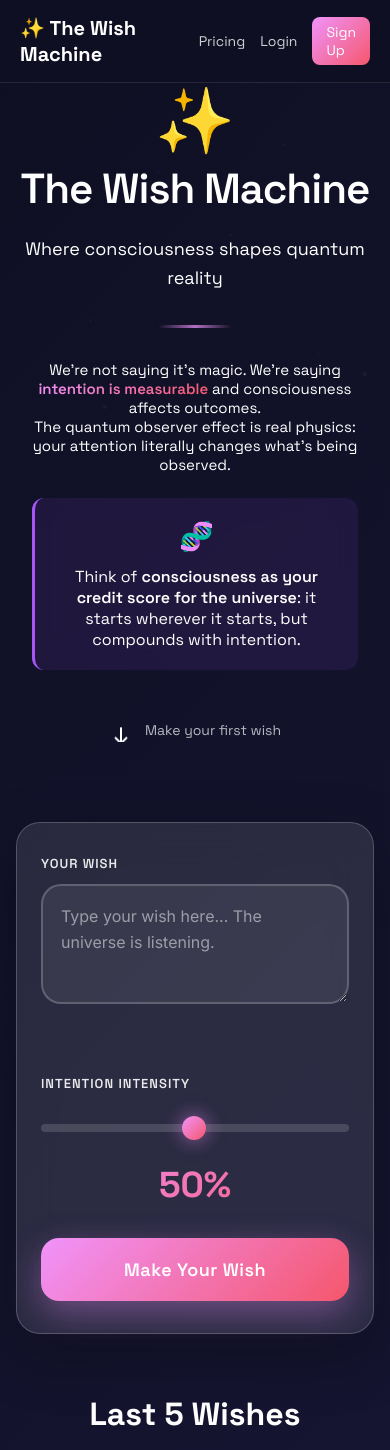
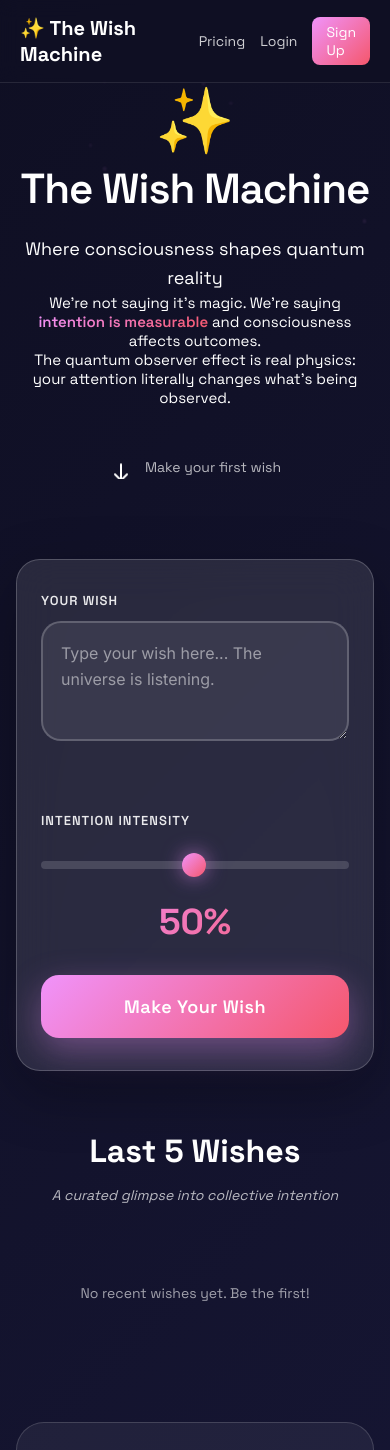
Before and after one commit to greenisagoodcolor/the-wish-machine, a Flask app: page / in a window 390 px wide. Shown: the top 1450 px of the page. Run offline with Flask 3, Linux system fonts and the light colour scheme; data that the repository does not hold is empty; some libraries are stand-ins or nearby versions.

Commit message:
CRITICAL BUG FIXES: Modal blocking results + Hero section cleanup
Critical Bug Fix:
- Add failsafe code to ensure sacred backdrop is fully removed (display: none)
- Add failsafe to ensure results container displays (display: block)
- Fix potential z-index issue where modal (z-index: 10000) blocks results
- Add 100ms delay before scroll to ensure rendering completes

Hero Section Cleanup:
- Remove two-column grid layout (hero-description-grid, hero-col)
- Remove consciousness metaphor callout box
- Keep simple, centered hero with original text:
  * "We're not saying it's magic. We're saying intention is measurable"
  * "The quantum observer effect is real physics"
- Fix arrow pointer cutoff (add overflow: visible, stroke-linecap: round)
- Remove all CSS for deleted elements (grid, divider, metaphor)

CSS Cleanup:
- Remove 50+ lines of unused CSS for deleted components
- Remove mobile/tablet breakpoints for deleted elements
- Remove GPU acceleration for deleted elements
- Maintain mystical color scheme (purple/pink gradients)

Impact:
- Results now guaranteed to display after modal
- Cleaner hero section with better UX
- Arrow pointer displays correctly without cutoff
- Reduced CSS payload

🤖 Generated with Claude Code

Co-Authored-By: Claude <noreply@anthropic.com>

```diff
--- a/templates/index.html
+++ b/templates/index.html
@@ -230,34 +230,6 @@
             z-index: 1;
         }
 
-        .hero-divider {
-            width: 60px;
-            height: 3px;
-            background: linear-gradient(90deg, transparent, #f093fb, transparent);
-            margin: 32px auto;
-            border-radius: 2px;
-            animation: pulse-width 3s ease-in-out infinite;
-        }
-
-        @keyframes pulse-width {
-            0%, 100% { width: 60px; opacity: 0.6; }
-            50% { width: 100px; opacity: 1; }
-        }
-
-        /* Two-column grid for better scanability */
-        .hero-description-grid {
-            display: grid;
-            grid-template-columns: 1fr 1fr;
-            gap: 48px;
-            max-width: 900px;
-            margin: 32px auto;
-            align-items: start;
-        }
-
-        .hero-col {
-            text-align: left;
-        }
-
         .hero-description strong {
             color: white;
             font-weight: 600;
@@ -265,26 +237,6 @@
             -webkit-background-clip: text;
             -webkit-text-fill-color: transparent;
             background-clip: text;
-        }
-
-        /* Consciousness metaphor callout */
-        .consciousness-metaphor {
-            background: rgba(168, 85, 247, 0.1);
-            border-left: 3px solid #a855f7;
-            padding: 24px;
-            border-radius: 12px;
-            backdrop-filter: blur(10px);
-            transition: all 0.3s ease;
-        }
-
-        .consciousness-metaphor:hover {
-            background: rgba(168, 85, 247, 0.15);
-            transform: translateX(4px);
-        }
-
-        .metaphor-icon {
-            font-size: 32px;
-            margin-bottom: 12px;
         }
 
         /* CTA hint with animated arrow */
@@ -1997,12 +1949,6 @@
            ============================================ */
         @media (max-width: 768px) {
             /* Hero section mobile optimization */
-            .hero-description-grid {
-                grid-template-columns: 1fr;
-                gap: 24px;
-                padding: 0 16px;
-            }
-
             h1 {
                 font-size: 42px;
                 letter-spacing: -1px;
@@ -2015,18 +1961,6 @@
             .hero-description {
                 font-size: 15px;
                 text-align: center;
-            }
-
-            .hero-col {
-                text-align: center;
-            }
-
-            .consciousness-metaphor {
-                padding: 20px;
-            }
-
-            .metaphor-icon {
-                font-size: 28px;
             }
 
             /* Consciousness meter mobile */
@@ -2121,10 +2055,6 @@
         @media (min-width: 769px) and (max-width: 1024px) {
             h1 {
                 font-size: 54px;
-            }
-
-            .hero-description-grid {
-                gap: 32px;
             }
         }
 
@@ -2170,12 +2100,6 @@
                 transform: none;
             }
 
-            .hero-divider {
-                animation: none;
-                width: 80px;
-                opacity: 1;
-            }
-
             .arrow-down {
                 animation: none;
             }
@@ -2192,11 +2116,6 @@
                 border: 2px solid rgba(255, 255, 255, 0.4);
             }
 
-            .consciousness-metaphor {
-                background: rgba(168, 85, 247, 0.2);
-                border-left-width: 4px;
-            }
-
             .wish-input {
                 border-width: 3px;
                 background: rgba(255, 255, 255, 0.12);
@@ -2231,7 +2150,6 @@
         /* GPU acceleration for smooth animations */
         .make-wish-btn,
         .card,
-        .consciousness-metaphor,
         .sacred-geometry-large,
         .quantum-particle {
             will-change: transform;
@@ -2239,8 +2157,7 @@
 
         /* Optimize for 60 FPS */
         @media (hover: hover) {
-            .card:hover,
-            .consciousness-metaphor:hover {
+            .card:hover {
                 backface-visibility: hidden;
                 perspective: 1000px;
             }
@@ -2300,34 +2217,17 @@
                 <h1>The Wish Machine</h1>
                 <p class="tagline">Where consciousness shapes quantum reality</p>
 
-                <!-- Breathing room separator -->
-                <div class="hero-divider"></div>
-
-                <!-- Two-column layout for better scanability -->
-                <div class="hero-description-grid">
-                    <div class="hero-col">
                 <p class="hero-description">
                     We're not saying it's magic. We're saying <strong>intention is measurable</strong> and consciousness affects outcomes.
                 </p>
                 <p class="hero-description">
                     The quantum observer effect is real physics: your attention literally changes what's being observed.
                 </p>
-                    </div>
-                    <div class="hero-col">
-                        <div class="consciousness-metaphor">
-                            <div class="metaphor-icon">🧬</div>
-                            <p class="hero-tagline-secondary">
-                                Think of <strong>consciousness as your credit score for the universe</strong>:
-                                it starts wherever it starts, but compounds with intention.
-                            </p>
-                        </div>
-                    </div>
-                </div>
 
                 <!-- Call to action hint -->
                 <div class="hero-cta-hint">
-                    <svg class="arrow-down" width="24" height="24" viewBox="0 0 24 24">
-                        <path d="M12 4v16m0 0l-6-6m6 6l6-6" stroke="white" stroke-width="2" fill="none"/>
+                    <svg class="arrow-down" width="24" height="24" viewBox="0 0 24 24" style="overflow: visible;">
+                        <path d="M12 4v16m0 0l-6-6m6 6l6-6" stroke="white" stroke-width="2" fill="none" stroke-linecap="round" stroke-linejoin="round"/>
                     </svg>
                     <span>Make your first wish</span>
                 </div>
@@ -3396,15 +3296,25 @@
         }
 
         function displayResults(data, wish, intensity) {
-            // Hide sacred geometry backdrop
+            // CRITICAL: Ensure sacred geometry backdrop is completely removed
             const sacredBackdrop = document.getElementById('sacredBackdrop');
             if (sacredBackdrop) {
                 sacredBackdrop.classList.remove('show');
+                // Force hide with inline style as failsafe
+                sacredBackdrop.style.display = 'none';
             }
 
             // Show results container
-            resultsContainer.classList.add('show');
-            resultsContainer.scrollIntoView({ behavior: 'smooth', block: 'center' });
+            const container = document.getElementById('results-container');
+            if (container) {
+                container.classList.add('show');
+                container.style.display = 'block'; // Failsafe
+
+                // Scroll into view after a small delay to ensure rendering
+                setTimeout(() => {
+                    container.scrollIntoView({ behavior: 'smooth', block: 'center' });
+                }, 100);
+            }
 
             // === 4-TIER DYNAMIC RESULT MESSAGING ===
             // Uses distribution metrics to provide personalized feedback
```
Lines whose indentation alone changed are shown as unchanged.
